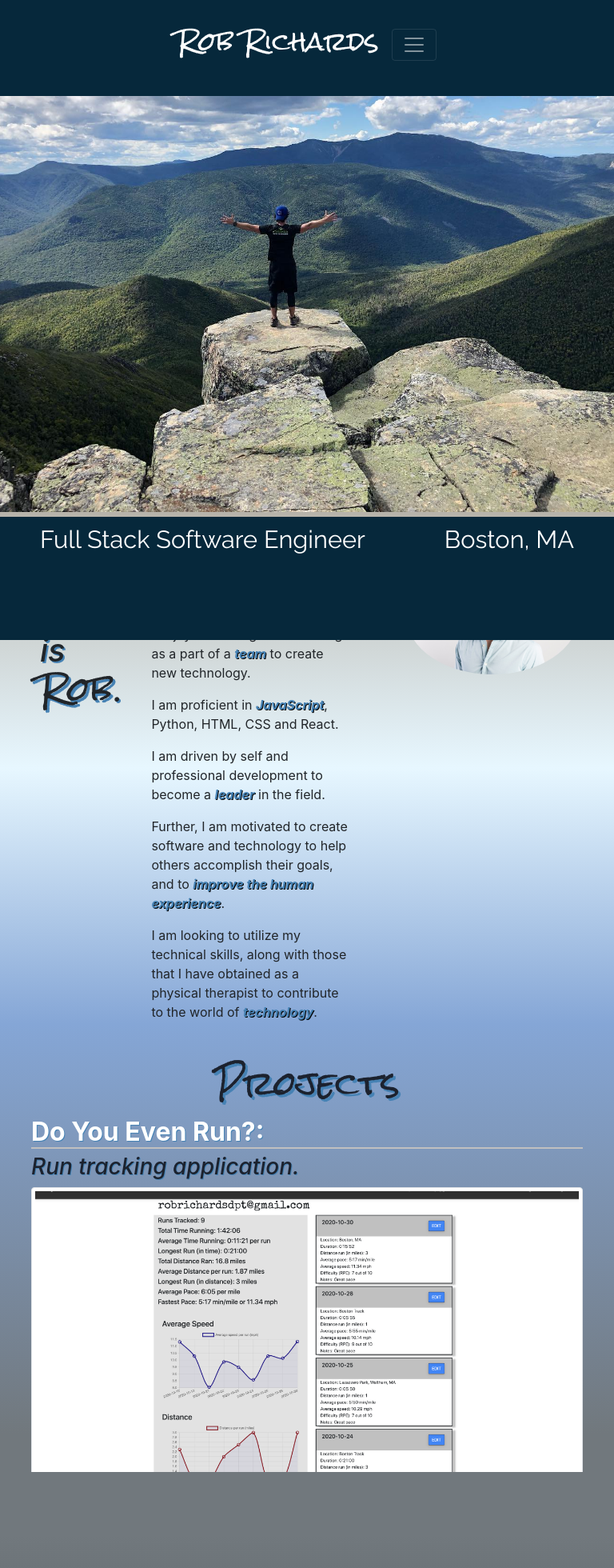
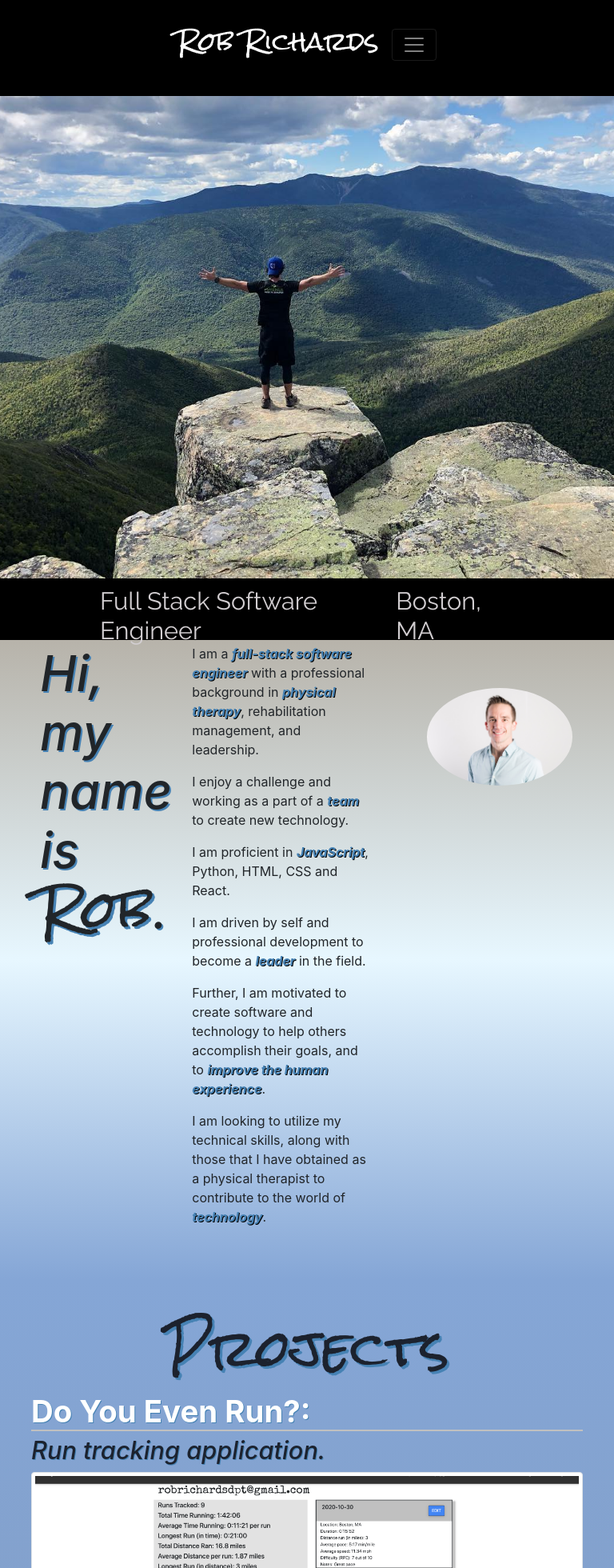
Before and after one commit to robrichardsdpt/portfolio, a React (Create React App) app: page /#/ in a window 768 px wide. Shown: the top 1960 px of the page at 80% size. Built offline with nearby package versions, Linux system fonts and the light colour scheme.

Commit message:
updated formatting of site to look better on phones

```diff
--- a/src/About.js
+++ b/src/About.js
@@ -7,11 +7,13 @@ import self from './RRichardsfull.jpg'
 const About = () => (
   <div className="aboutContainer" id='about'>
   <div className="about">
+
     <Row>
       <Col className="namecol">
         <h1>Hi, my name is <span className="name">Rob</span>.</h1>
       </Col>
     </Row>
+
     <Row>
     <Col s={12} md={6} className="aboutText">
       <p>I am a <span className="highlight">full-stack software engineer</span> with a professional background in <span className="highlight">physical therapy</span>, rehabilitation management, and leadership.</p><p> I enjoy a challenge and working as a part of a <span className="highlight">team</span> to create new technology.</p><p>I am proficient in <span className='highlight'>JavaScript</span>, Python, HTML, CSS and React.</p><p>I am driven by self and professional development to become a <span className="highlight">leader</span> in the field. </p><p>Further, I am motivated to create software and technology to help others accomplish their goals, and to <span className="highlight">improve the human experience</span>. </p><p> I am looking to utilize my technical skills, along with those that I have obtained as a physical therapist to contribute to the world of <span className="highlight">technology</span>.</p>
@@ -20,6 +22,7 @@ const About = () => (
         <Image src={self} alt="About Me" className='self' roundedCircle/>
       </Col>
     </Row>
+
   </div>
 </div>
 )
--- a/src/App.css
+++ b/src/App.css
@@ -415,11 +415,9 @@
     background-size: cover;
     text-align: center;
     width: 100%;
-    height: 80vh;
     justify-content: flex-end;
     align-items: flex-start;
     flex-direction: column;
-    color: white;
     padding-bottom: 0px;
   }
   .about {
@@ -427,60 +425,37 @@
     padding-top: 5px;
     padding-left: 50px;
     padding-right: 50px;
-    height: 80vh;
-    overflow: scroll;
+    flex-direction: column;
   }
   .aboutText {
-    height: 380px;
     font-size: 1rem;
-    overflow: scroll;
   }
   .self {
     padding: 5px;
     width: 280px;
   }
   .nav {
-      background-color: #06283B;
-      height: 10vh;
       margin-top: 0px;
       margin-bottom:0px;
       padding-top: 0px;
-      color: White;
       display: flex;
       align-items: center;
       justify-content: center;
       font-size: 0.5vw;
+      position: fixed;
+      z-index: 10;
   }
   .headerName {
     font-family: 'Rock Salt', cursive;
-    color: white;
     font-size: 5vw;
-  }
-  .headerName:hover {
-    color: #6598C7;
-  }
-  .projects {
-    height: 80vh;
-  }
-  .projectsGrid {
-    height: 70vh;
-    overflow: scroll;
-  }
-  .skills {
-    height: 80vh;
-    overflow: scroll;
   }
   .footer {
     display: flex;
     font-family: 'Raleway', cursive;
-    background-color: #06283B;
-    height: 20vw;
+    height: 15vw;
     margin-top: 0px;
     margin-bottom:0px;
     padding-top: 10px;
-    padding-left: 50px;
-    padding-right: 50px;
-    color: #D2CED1;
     justify-content: space-between;
     font-size: 0.5vw;
   }
@@ -490,8 +465,9 @@
     font-size: 4vw;
   }
   .navbar {
-    background-color: #06283B;
     font-size: 0.75vw;
+    z-index:10;
+    background-color: black;
   }
   .contactImageCells {
     display: flex;
@@ -503,14 +479,23 @@
     display: flex;
     justify-content: center;
   }
+  .skills {
+    font-size: 4vw;
+  }
+  h1 {
+    font-size: 8vw;
+  }
+  h2 {
+    font-size: 5vw;
+  }
+  h3 {
+    font-size: 4vw;
+  }
   .link {
     font-size: 4vw;
   }
   .link:hover {
     font-size: 4vw;
-  }
-  .skillsText {
-    font-size: 1.5rem;
   }
 
 }
@@ -524,72 +509,51 @@
     background-size: cover;
     text-align: center;
     width: 100%;
-    height: 80vh;
+    height: 100vh;
     justify-content: flex-end;
     align-items: flex-start;
     flex-direction: column;
-    color: white;
-    padding-bottom: 0px;
   }
   .about {
     display: flex;
     padding-top: 5px;
-    height: 80vh;
-    overflow: scroll;
     padding-left: 50px;
     padding-right: 50px;
+    flex-direction: row;
   }
   .aboutText {
     font-size: 1rem;
-    overflow: scroll;
   }
   .self {
     padding: 5px;
-    width: 280px;
   }
   .nav {
-      background-color: #06283B;
       height: 15vh;
       margin-top: 0px;
       margin-bottom:0px;
       padding-top: 0px;
-      color: White;
       display: flex;
       align-items: center;
       justify-content: center;
       font-size: 0.75vw;
+      position: fixed;
+      z-index: 10;
   }
   .headerName {
     font-family: 'Rock Salt', cursive;
-    color: white;
     font-size: 4vw;
   }
-  .headerName:hover {
-    color: #6598C7;
-  }
-  .projects {
-    height: 80vh;
-  }
-  .projectsGrid {
-    height: 70vh;
-    overflow: scroll;
-  }
-  .skills {
-    height: 80vh;
-  }
+
   .footer {
     display: flex;
     font-family: 'Raleway', cursive;
-    background-color: #06283B;
-    height: 20vw;
+    height: 10vw;
     margin-top: 0px;
     margin-bottom:0px;
     padding-top: 10px;
-    padding-left: 50px;
-    padding-right: 50px;
-    color: #D2CED1;
     justify-content: space-between;
     font-size: 0.75vw;
+    position: fixed;
   }
   .carousel {
     display:flex;
@@ -597,12 +561,12 @@
   }
   .footerName {
     font-family: 'Raleway', cursive;
-    color: white;
     font-size: 4vw;
   }
   .navbar {
-    background-color: #06283B;
     font-size: 0.75vw;
+    z-index:10;
+    background-color: black;
   }
   .contactImageCells {
     display: flex;
@@ -616,8 +580,14 @@
   .link {
     font-size: 4vw;
   }
-  .skillsText {
-    font-size: 1.5rem;
+  h1 {
+    font-size: 8vw;
+  }
+  h2 {
+    font-size: 5vw;
+  }
+  h3 {
+    font-size: 4vw;
   }
 
 }
```
